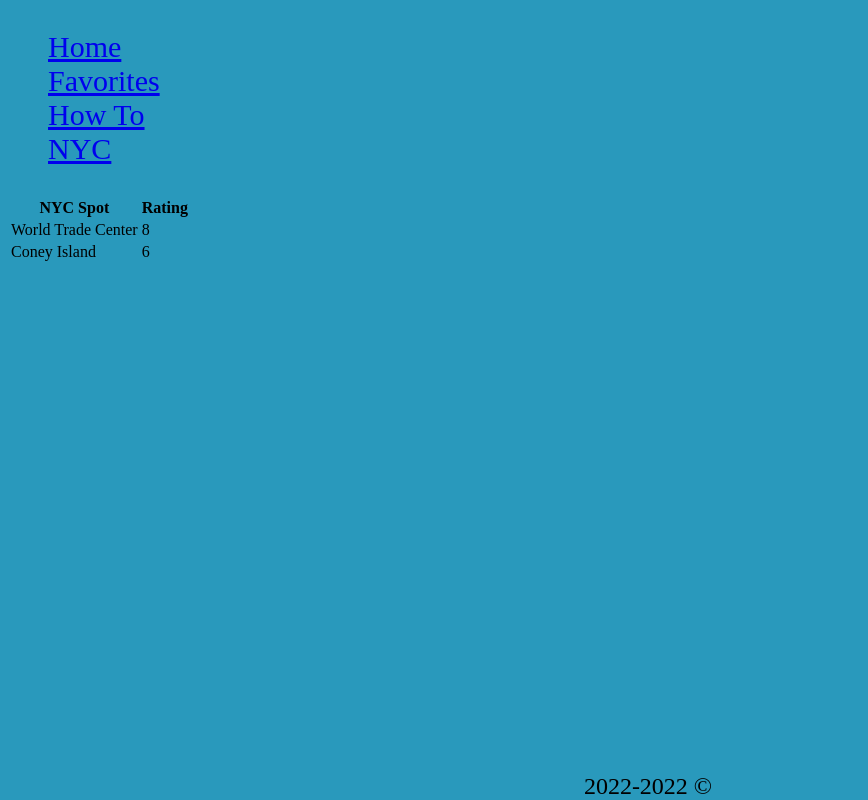
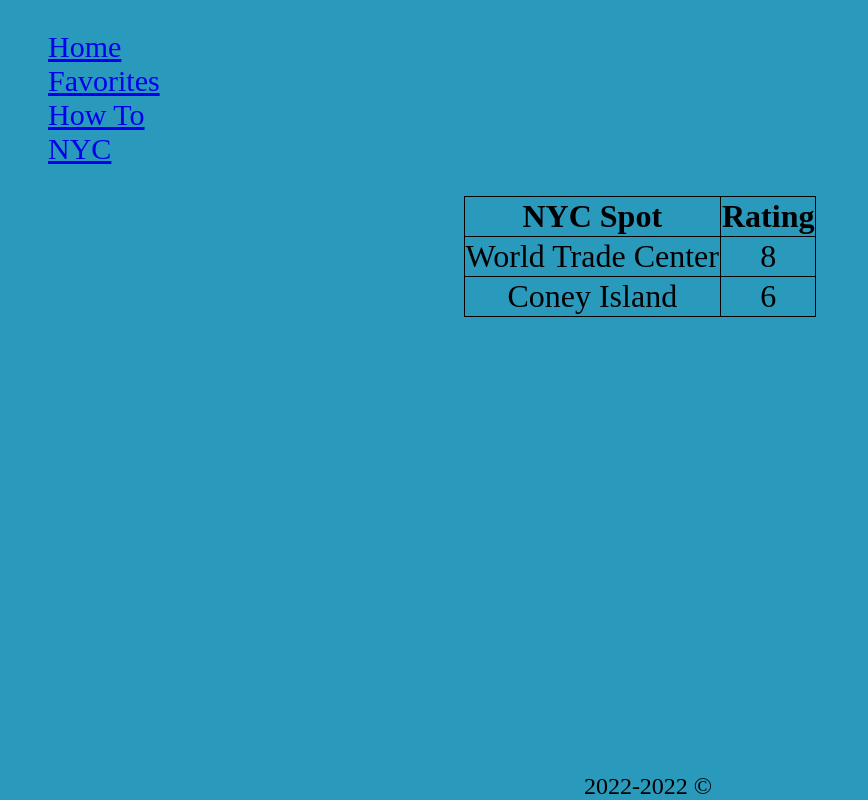
Before and after one commit to ZaRamen/IntroHTML_website, a plain HTML site: page spots.html in a window 1280 px wide. Shown: the whole page, without its empty margins (0-868 px from the left). Drawn offline with Linux system fonts and the light colour scheme.

Commit message:
fixed table

```diff
--- a/spots.html
+++ b/spots.html
@@ -30,6 +30,18 @@
         {
             font-size: 30px;
         }
+        table, th, td
+        {
+            border: 1px solid black;
+            border-collapse: collapse;
+        }
+        .center-table
+        {
+            font-size: xx-large;
+            margin-left: auto;
+            margin-right: auto;
+            text-align: center;
+        }
     </style>
 </head>
 <body>
@@ -51,10 +63,11 @@
             </li>
         </ul>
     </div>
-    <div class="table">
-        <table>
+    <table class="center-table">
+        <tr>
             <th>NYC Spot</th>
             <th>Rating</th>
+        </tr>
         <tr>
             <td>World Trade Center</td>
             <td>8</td>
@@ -64,7 +77,6 @@
             <td>6</td>
         </tr>
     </table>
-    </div>
 
     <footer>2022-2022 &copy;</footer>
 </body>
```
Lines whose indentation alone changed are shown as unchanged.
